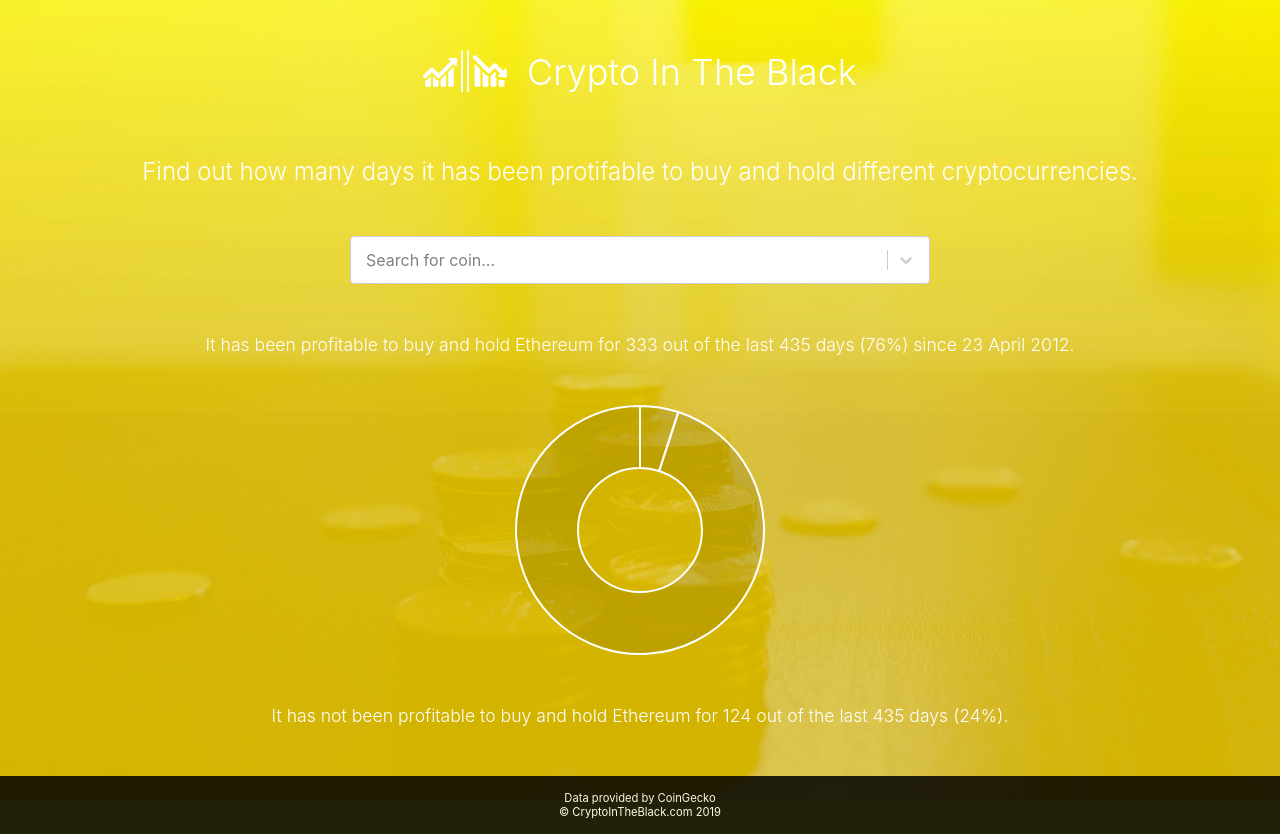
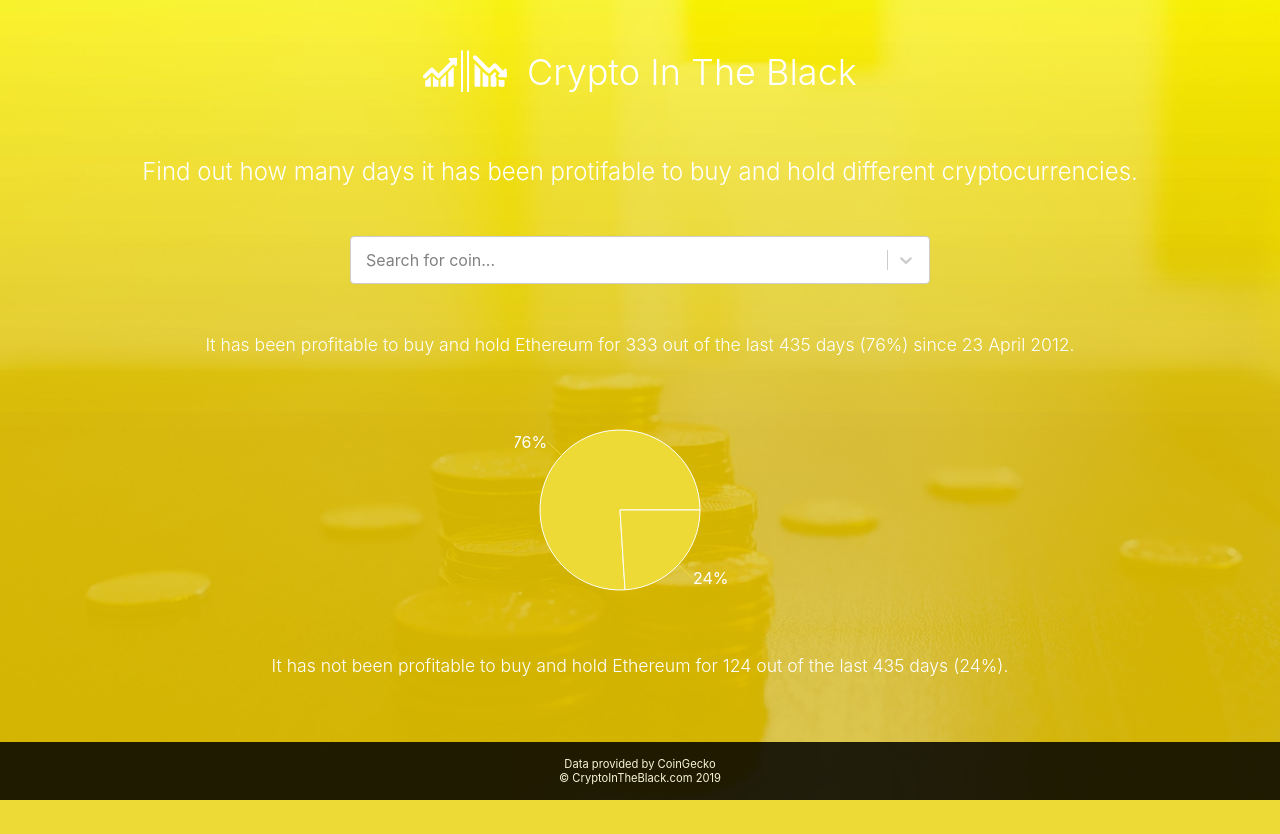
Before and after one commit to darkosancanin/crypto_in_the_black, a React (Create React App) app in the folder client/: page / in a window 1280 px wide. After the commit the page ends 800 px from the top, so only its background shows below. Built offline with nearby package versions, Linux system fonts and the light colour scheme.

Commit message:
Changed chart component to recharts.

```diff
--- a/client/package.json
+++ b/client/package.json
@@ -3,12 +3,11 @@
   "version": "0.1.0",
   "private": true,
   "dependencies": {
-    "chart.js": "^2.8.0",
     "react": "^16.9.0",
-    "react-chartjs-2": "^2.7.6",
     "react-dom": "^16.9.0",
     "react-scripts": "3.1.1",
     "react-select": "^3.0.4",
+    "recharts": "^1.7.1",
     "styled-components": "^4.3.2"
   },
   "scripts": {
--- a/client/src/CoinInfo.js
+++ b/client/src/CoinInfo.js
@@ -1,6 +1,6 @@
-import React from "react";
+import React, { PureComponent } from "react";
+import { PieChart, Pie, Sector, Cell } from "recharts";
 import styled from "styled-components";
-import { Doughnut } from "react-chartjs-2";
 
 const Cointainer = styled.div`
   margin-top: 50px;
@@ -15,9 +15,30 @@
 const GraphContainer = styled.div`
   margin-top: 50px;
   margin-bottom: 50px;
+  display: flex;
+  justify-content: center;
 `;
 
 export const CoinInfo = () => {
+  const data = [
+    { name: "Profitable", value: 76 },
+    { name: "Not Profitable", value: 24 }
+  ];
+  const renderCustomBarLabel = e => {
+    console.log(e);
+    return (
+      <text
+        x={e.x}
+        y={e.y}
+        fill="#ffffff"
+        textAnchor={e.x > e.cx ? "start" : "end"}
+        dominantBaseline="central"
+      >
+        {` ${e.value}% `}
+      </text>
+    );
+  };
+
   return (
     <Cointainer>
       <CoinParagraph>
@@ -25,36 +46,20 @@
         435 days (76%) since 23 April 2012.
       </CoinParagraph>
       <GraphContainer>
-        <Doughnut
-          width={250}
-          height={250}
-          data={{
-            datasets: [
-              {
-                data: [5, 95]
-              }
-            ],
-            labels: ["Profitable", "Not Profitable"]
-          }}
-          options={{
-            legend: {
-              display: false
-            },
-            tooltips: {
-              callbacks: {
-                label: function(tooltipItem, data) {
-                  var dataset = data.datasets[tooltipItem.datasetIndex];
-                  var currentValue = dataset.data[tooltipItem.index];
-                  return " " + currentValue + "%";
-                },
-                title: function(tooltipItem, data) {
-                  return data.labels[tooltipItem[0].index];
-                }
-              }
-            },
-            maintainAspectRatio: false
-          }}
-        />
+        <PieChart width={250} height={200}>
+          <Pie
+            dataKey="value"
+            startAngle={0}
+            endAngle={360}
+            data={data}
+            cx={100}
+            cy={100}
+            outerRadius={80}
+            fill="#EDDA36"
+            unit="%"
+            label={renderCustomBarLabel}
+          />
+        </PieChart>
       </GraphContainer>
       <CoinParagraph>
         It has not been profitable to buy and hold Ethereum for 124 out of the
```
Also changed, not shown: 1 other file (tests, documents, lock files or other folders).
